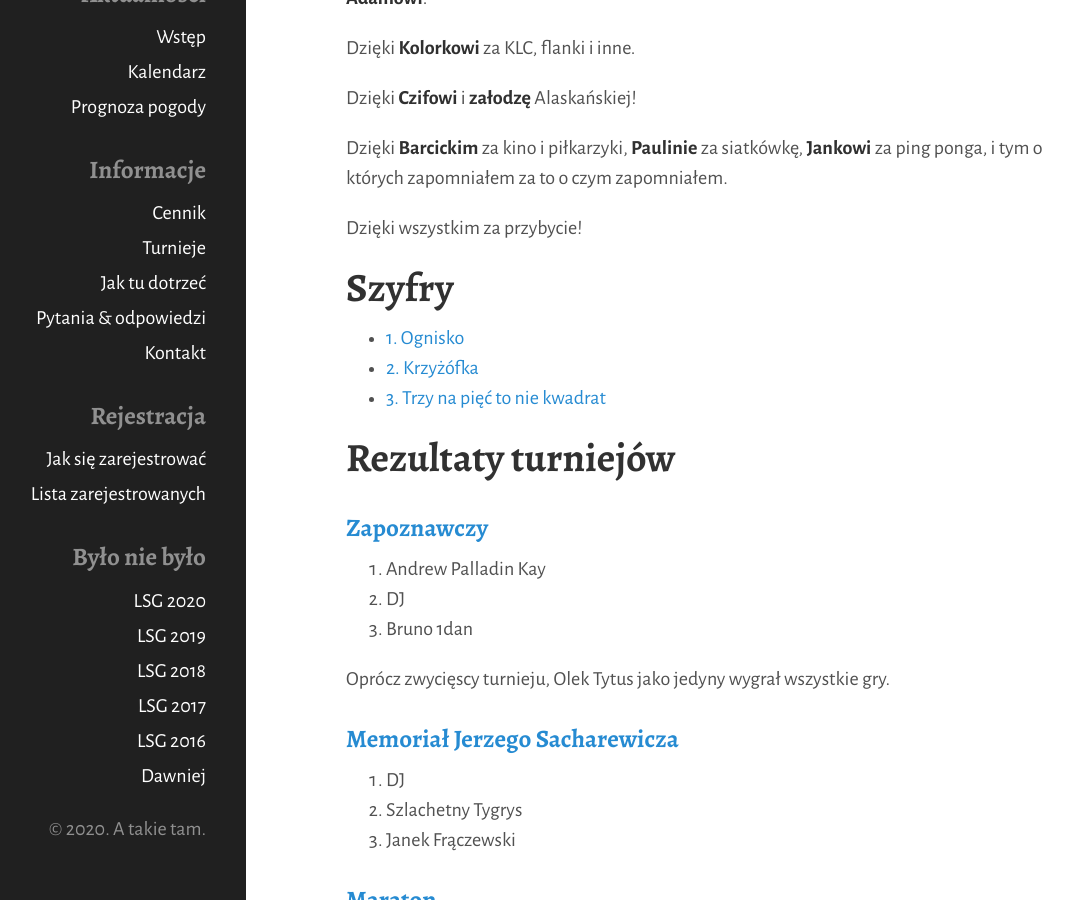
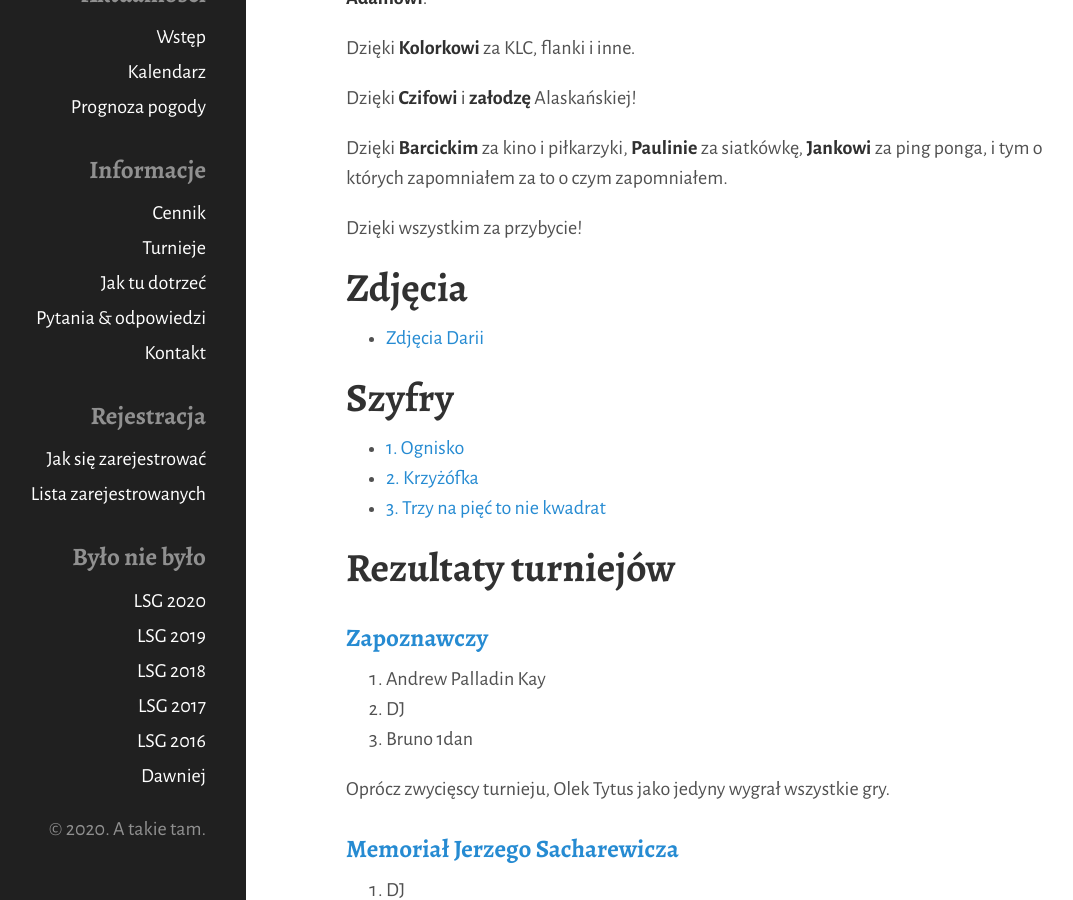
Before and after one commit to tasuki/lsg, a Jekyll site: the page built from 2020.md, in a window 1280 px wide and 900 px high, scrolled down 330 px. Shown: the whole window, without its empty margins (114-1187 px from the left). Built offline with Jekyll 4.4.1, drawn with Linux system fonts in a browser that asks for light colours; nearby versions of some CDN libraries.

Commit message:
Zdjęcia

```diff
--- a/2020.md
+++ b/2020.md
@@ -31,6 +31,10 @@ Dzięki wszystkim za przybycie!
 - [5 - czwartek, piątek](/public/2020/5.pdf)
 - [6 - sobota, niedziela](/public/2020/6.pdf)
 -->
+
+## Zdjęcia
+
+- [Zdjęcia Darii](https://photos.app.goo.gl/zg6ssuuZJwrVQVNy9)
 
 ## Szyfry
 
```
